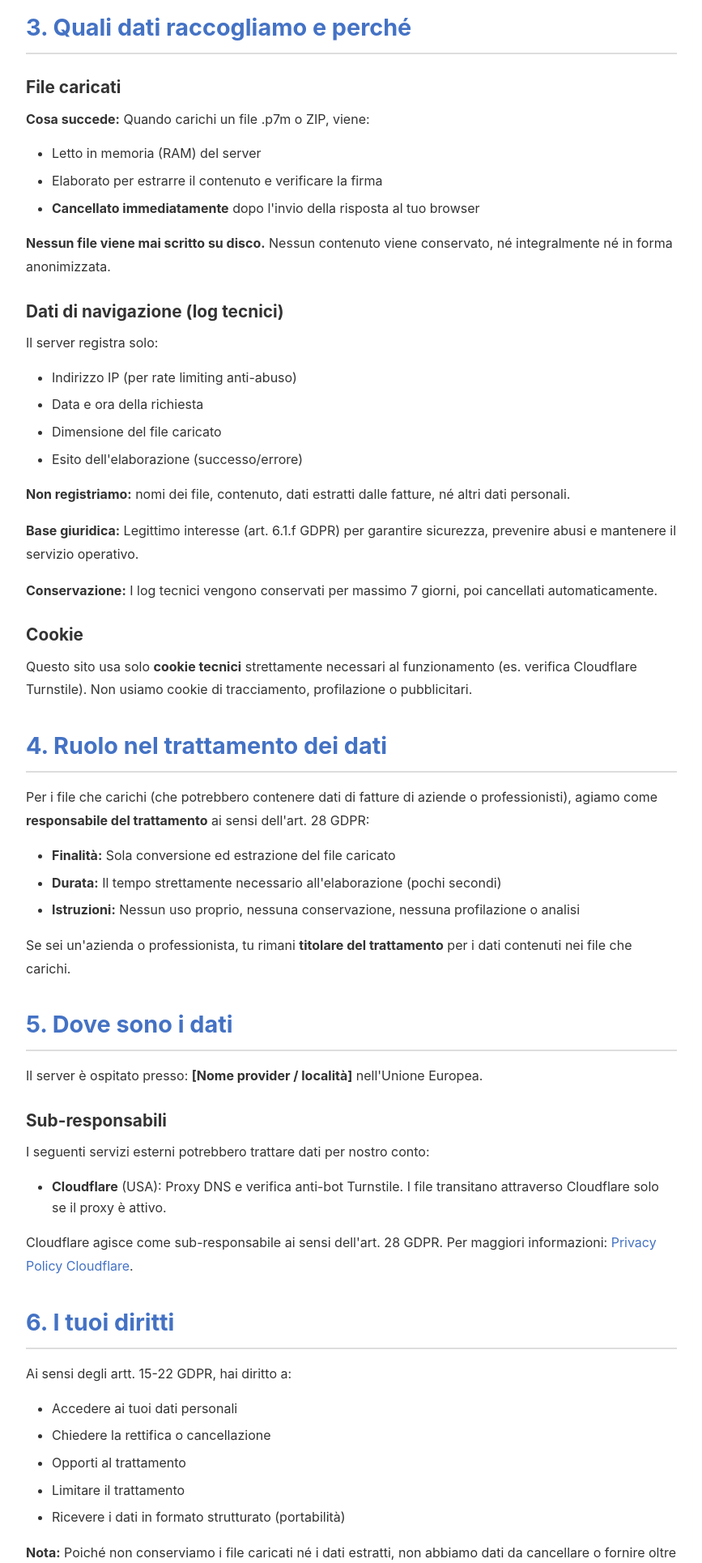
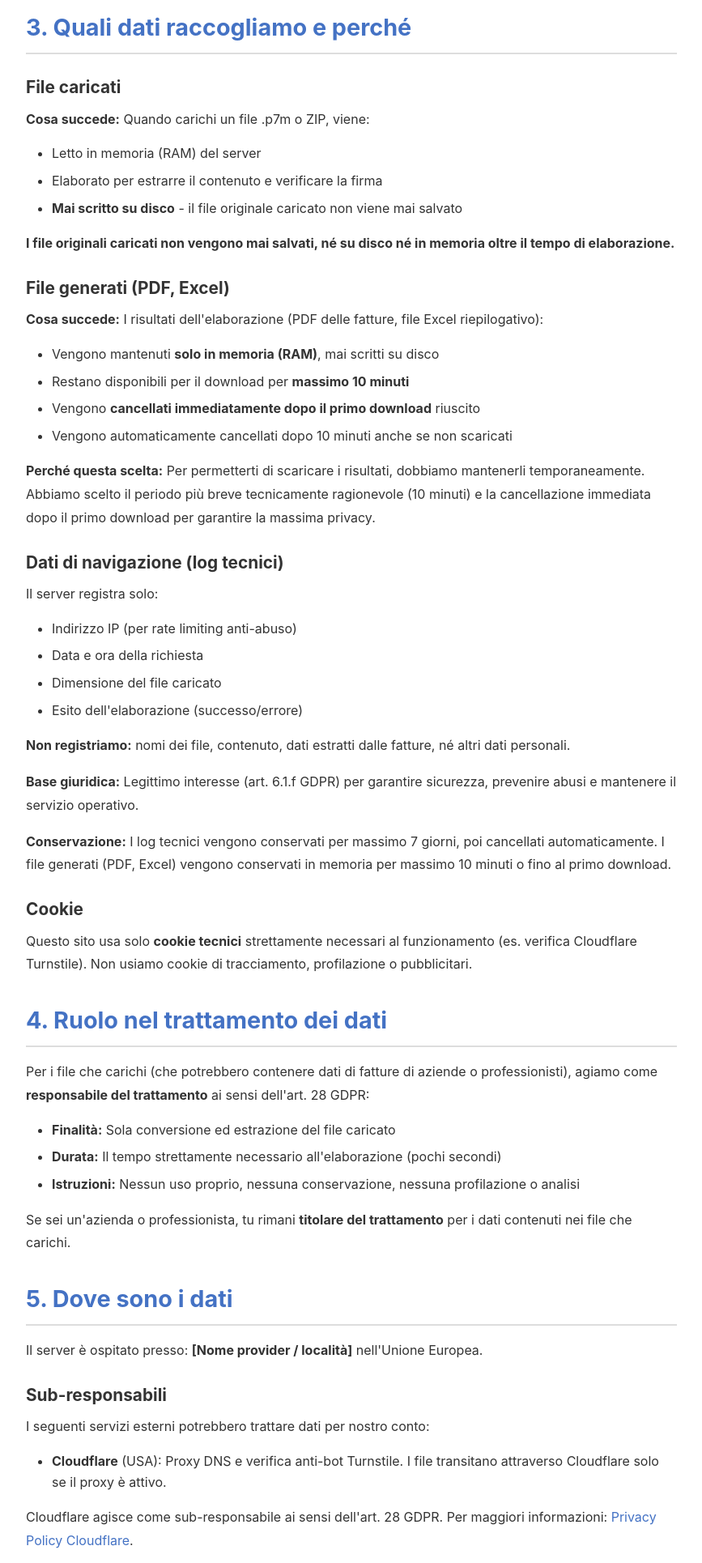
Before and after one commit to vincenzocuria/P7m_Gratis, a FastAPI app: page /privacy in a window 1280 px wide. Shown: the part 624-2554 px from the top of the page at 81% size, without its empty margins (206-1073 px from the left). Run offline with FastAPI, Linux system fonts and the light colour scheme.

Commit message:
fix(web): privacy migliorata - storage in memoria con TTL 10 min e cancellazione dopo download
- Sostituito storage su disco con storage in-memory (dict + threading lock)
- Ridotto TTL da 1 ora a 10 minuti (600 secondi)
- Implementato delete-after-first-download con flag 'downloaded'
- File originali caricati non vengono mai salvati (come prima)
- File generati (PDF, Excel) restano in memoria max 10 min, poi cancellati
- Aggiornate pagine privacy, home e FAQ per riflettere comportamento reale
- Aggiunti test per TTL e delete-after-download (25/25 pass)
- Verificato end-to-end: download PDF/XML funzionano, secondo download ritorna 404

Co-authored-by: vincenzocuria <vincenzocuria@users.noreply.github.com>

```diff
--- a/web/app/main.py
+++ b/web/app/main.py
@@ -1,14 +1,14 @@
 import os
 import io
 import zipfile
-import tempfile
 import hashlib
 import uuid
-import pickle
 import re
 from datetime import datetime, timedelta
 from typing import Optional, List, Dict, Any
 from pathlib import Path
+import threading
+import time
 
 from fastapi import FastAPI, File, UploadFile, Request, HTTPException, Query
 from fastapi.responses import HTMLResponse, FileResponse, StreamingResponse, JSONResponse
@@ -23,6 +23,68 @@ from app.services.pdf_generator import PDFGenerator
 from app.services.excel_generator import ExcelGenerator
 from app.services.rate_limiter import RateLimiter
 
+
+# In-memory storage per download temporanei (max 10 minuti, cancellazione dopo primo download)
+download_storage = {}
+download_storage_lock = threading.Lock()
+DOWNLOAD_TTL_SECONDS = 600  # 10 minuti
+
+
+def cleanup_expired_downloads():
+    """Rimuove download scaduti (più vecchi di 10 minuti)."""
+    with download_storage_lock:
+        now = time.time()
+        expired = [
+            download_id for download_id, data in download_storage.items()
+            if now - data['created_at'] > DOWNLOAD_TTL_SECONDS
+        ]
+        for download_id in expired:
+            del download_storage[download_id]
+
+
+def save_temp_data(data: Dict[str, Any]) -> str:
+    """Salva temporaneamente i dati elaborati IN MEMORIA e restituisce un ID."""
+    cleanup_expired_downloads()
+    download_id = str(uuid.uuid4())
+    with download_storage_lock:
+        download_storage[download_id] = {
+            'data': data,
+            'created_at': time.time(),
+            'downloaded': False
+        }
+    return download_id
+
+
+def load_temp_data(download_id: str, mark_downloaded: bool = False) -> Optional[Dict[str, Any]]:
+    """
+    Carica i dati temporanei per un ID.
+    Se mark_downloaded=True, marca come già scaricato e sarà cancellato.
+    """
+    with download_storage_lock:
+        if download_id not in download_storage:
+            return None
+
+        entry = download_storage[download_id]
+
+        # Verifica scadenza
+        if time.time() - entry['created_at'] > DOWNLOAD_TTL_SECONDS:
+            del download_storage[download_id]
+            return None
+
+        # Verifica se già scaricato
+        if entry['downloaded']:
+            return None
+
+        data = entry['data']
+
+        # Marca come scaricato se richiesto
+        if mark_downloaded:
+            entry['downloaded'] = True
+            # Programma cancellazione immediata (dopo pochi secondi per gestire download lenti)
+            threading.Timer(5.0, lambda: download_storage.pop(download_id, None)).start()
+
+        return data
+
 app = FastAPI(
     title="P7M.vcuria.app - Apertura file P7M e conversione fatture elettroniche",
     description="Strumento gratuito per aprire file .p7m e convertire fatture elettroniche in PDF ed Excel",
@@ -34,39 +96,11 @@ templates = Jinja2Templates(directory="app/templates")
 
 rate_limiter = RateLimiter()
 
-
-def cleanup_old_temp_files():
-    """Rimuove file temporanei più vecchi di 1 ora."""
-    cutoff_time = datetime.now() - timedelta(hours=1)
-    for temp_file in TEMP_DIR.glob("*.pkl"):
-        try:
-            if datetime.fromtimestamp(temp_file.stat().st_mtime) < cutoff_time:
-                temp_file.unlink()
-        except Exception:
-            pass
-
-
-def save_temp_data(data: Dict[str, Any]) -> str:
-    """Salva temporaneamente i dati elaborati e restituisce un ID."""
-    cleanup_old_temp_files()
-    download_id = str(uuid.uuid4())
-    temp_file = TEMP_DIR / f"{download_id}.pkl"
-    with open(temp_file, 'wb') as f:
-        pickle.dump(data, f)
-    return download_id
-
-
-def load_temp_data(download_id: str) -> Optional[Dict[str, Any]]:
-    """Carica i dati temporanei per un ID."""
-    temp_file = TEMP_DIR / f"{download_id}.pkl"
-    if not temp_file.exists():
-        return None
-    try:
-        with open(temp_file, 'rb') as f:
-            return pickle.load(f)
-    except Exception:
-        return None
-
+MAX_FILE_SIZE = 10 * 1024 * 1024
+MAX_ZIP_SIZE = 50 * 1024 * 1024
+MAX_BATCH_FILES = 20
+TURNSTILE_SECRET = os.getenv("TURNSTILE_SECRET_KEY", "")
+TURNSTILE_ENABLED = bool(TURNSTILE_SECRET)
 
 def generate_invoice_filename(fattura_data: Dict[str, Any]) -> str:
     """Genera un nome file sensato per la fattura."""
@@ -84,14 +118,6 @@ def generate_invoice_filename(fattura_data: Dict[str, Any]) -> str:
     fornitore = re.sub(r'[^\w\s-]', '', fornitore).strip().replace(' ', '_')
 
     return f"Fattura_{numero}_{data_parte}_{fornitore}.pdf"
-
-MAX_FILE_SIZE = 10 * 1024 * 1024
-MAX_ZIP_SIZE = 50 * 1024 * 1024
-MAX_BATCH_FILES = 20
-TURNSTILE_SECRET = os.getenv("TURNSTILE_SECRET_KEY", "")
-TURNSTILE_ENABLED = bool(TURNSTILE_SECRET)
-TEMP_DIR = Path(tempfile.gettempdir()) / "p7m_web_temp"
-TEMP_DIR.mkdir(exist_ok=True)
 
 
 @app.get("/", response_class=HTMLResponse)
@@ -360,11 +386,15 @@ async def download_file(
     """
     Scarica file elaborati.
 
+    PRIVACY: Il file viene cancellato immediatamente dopo il primo download.
+    I link di download scadono dopo 10 minuti se non utilizzati.
+
     - download_type='pdf': Scarica il PDF della fattura singola
     - download_type='xml': Scarica l'XML estratto dalla firma
     - download_type='batch': Scarica ZIP con PDF di tutte le fatture + Excel riepilogo
     """
-    temp_data = load_temp_data(download_id)
+    # Carica dati e marca come scaricato (verranno cancellati dopo il download)
+    temp_data = load_temp_data(download_id, mark_downloaded=True)
     if not temp_data:
         raise HTTPException(status_code=404, detail="Download non trovato o scaduto.")
 
--- a/web/app/templates/index.html
+++ b/web/app/templates/index.html
@@ -27,7 +27,7 @@
                 <svg width="20" height="20" viewBox="0 0 24 24" fill="none" stroke="currentColor">
                     <path d="M12 22s8-4 8-10V5l-8-3-8 3v7c0 6 8 10 8 10z"></path>
                 </svg>
-                <strong>Privacy garantita:</strong> Nessun file viene salvato. Elaborazione in memoria, cancellazione immediata.
+                <strong>Privacy garantita:</strong> I file caricati non vengono mai salvati. I risultati (PDF, Excel) restano disponibili per il download massimo 10 minuti, poi vengono cancellati. Dopo il primo download, cancellazione immediata.
             </div>
         </section>
 
--- a/web/app/templates/privacy.html
+++ b/web/app/templates/privacy.html
@@ -33,9 +33,21 @@
             <ul>
                 <li>Letto in memoria (RAM) del server</li>
                 <li>Elaborato per estrarre il contenuto e verificare la firma</li>
-                <li><strong>Cancellato immediatamente</strong> dopo l'invio della risposta al tuo browser</li>
+                <li><strong>Mai scritto su disco</strong> - il file originale caricato non viene mai salvato</li>
             </ul>
-            <p><strong>Nessun file viene mai scritto su disco.</strong> Nessun contenuto viene conservato, né integralmente né in forma anonimizzata.</p>
+            <p><strong>I file originali caricati non vengono mai salvati, né su disco né in memoria oltre il tempo di elaborazione.</strong></p>
+
+            <h3>File generati (PDF, Excel)</h3>
+            <p><strong>Cosa succede:</strong> I risultati dell'elaborazione (PDF delle fatture, file Excel riepilogativo):</p>
+            <ul>
+                <li>Vengono mantenuti <strong>solo in memoria (RAM)</strong>, mai scritti su disco</li>
+                <li>Restano disponibili per il download per <strong>massimo 10 minuti</strong></li>
+                <li>Vengono <strong>cancellati immediatamente dopo il primo download</strong> riuscito</li>
+                <li>Vengono automaticamente cancellati dopo 10 minuti anche se non scaricati</li>
+            </ul>
+            <p><strong>Perché questa scelta:</strong> Per permetterti di scaricare i risultati, dobbiamo mantenerli temporaneamente.
+            Abbiamo scelto il periodo più breve tecnicamente ragionevole (10 minuti) e la cancellazione immediata dopo il primo download
+            per garantire la massima privacy.</p>
 
             <h3>Dati di navigazione (log tecnici)</h3>
             <p>Il server registra solo:</p>
@@ -47,7 +59,8 @@
             </ul>
             <p><strong>Non registriamo:</strong> nomi dei file, contenuto, dati estratti dalle fatture, né altri dati personali.</p>
             <p><strong>Base giuridica:</strong> Legittimo interesse (art. 6.1.f GDPR) per garantire sicurezza, prevenire abusi e mantenere il servizio operativo.</p>
-            <p><strong>Conservazione:</strong> I log tecnici vengono conservati per massimo 7 giorni, poi cancellati automaticamente.</p>
+            <p><strong>Conservazione:</strong> I log tecnici vengono conservati per massimo 7 giorni, poi cancellati automaticamente.
+            I file generati (PDF, Excel) vengono conservati in memoria per massimo 10 minuti o fino al primo download.</p>
 
             <h3>Cookie</h3>
             <p>Questo sito usa solo <strong>cookie tecnici</strong> strettamente necessari al funzionamento (es. verifica Cloudflare Turnstile).
@@ -92,7 +105,8 @@
             <p>Adottiamo misure tecniche e organizzative per proteggere i dati:</p>
             <ul>
                 <li>Connessione HTTPS crittografata</li>
-                <li>Elaborazione in memoria senza scrittura su disco</li>
+                <li>File caricati elaborati solo in memoria, mai scritti su disco</li>
+                <li>File generati conservati solo in memoria per max 10 minuti, cancellati dopo primo download</li>
                 <li>Rate limiting per prevenire abusi</li>
                 <li>Parser XML sicuro (senza entità esterne)</li>
                 <li>Limiti di dimensione file e profondità annidamento (anti zip-bomb)</li>
```
Also changed, not shown: web/app/templates/faq.html (+7 -3 lines), web/app/tests/test_downloads.py (+100 -4 lines).
